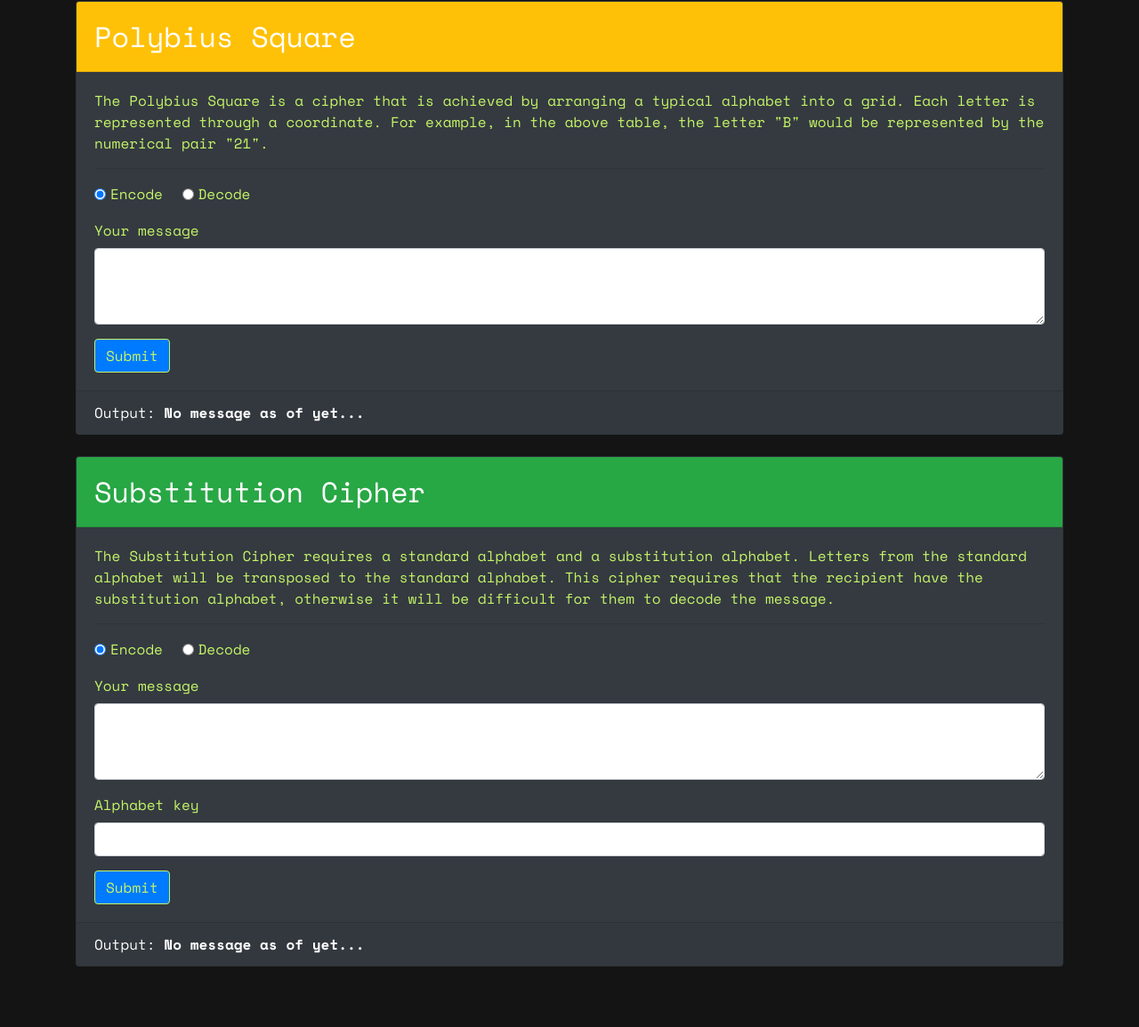
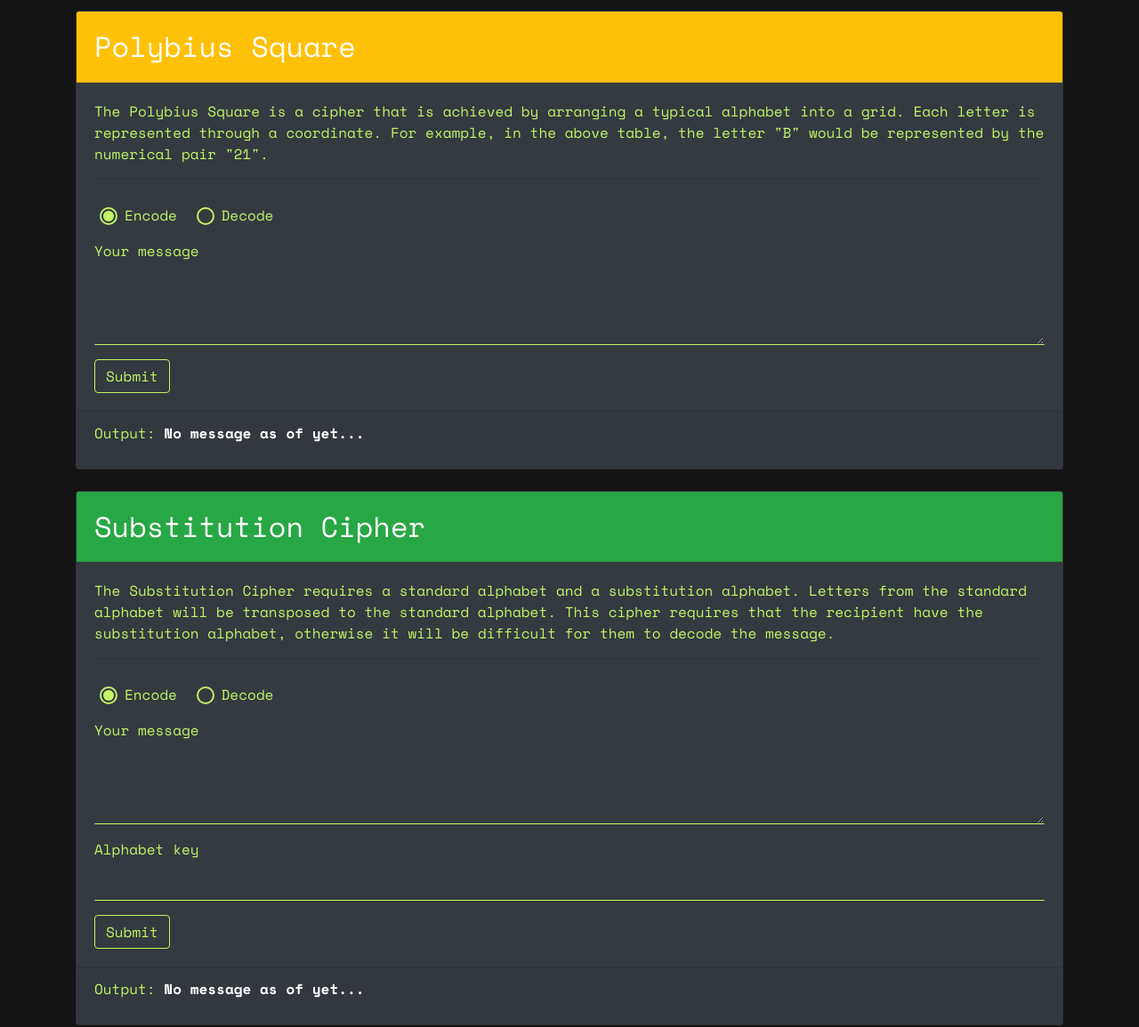
Before and after one commit to skurshner/Decoder-Ring, a website: page index.html in a window 1280 px wide. Shown: the part 789-1944 px from the top of the page at 89% size. Before the commit the page ends 1900 px from the top, so only its background shows below. Drawn offline with nearby package versions, Linux system fonts and the light colour scheme.

Commit message:
more green styling of elements

```diff
--- a/index.html
+++ b/index.html
@@ -47,9 +47,8 @@
               <hr />
               <form id="caesar">
                 <div class="form-group">
-                  <div class="form-check form-check-inline">
+                  <div class="radio-item">
                     <input
-                      class="form-check-input"
                       type="radio"
                       name="caesar-options"
                       id="caesar-options-encode"
@@ -60,9 +59,9 @@
                       >Encode</label
                     >
                   </div>
-                  <div class="form-check form-check-inline">
+                  <div class="radio-item">
                     <input
-                      class="form-check-input green-bg"
+                      class="btn-check"
                       type="radio"
                       name="caesar-options"
                       id="caesar-options-decode"
@@ -123,9 +122,8 @@
               <hr />
               <form id="polybius">
                 <div class="form-group">
-                  <div class="form-check form-check-inline">
+                  <div class="radio-item">
                     <input
-                      class="form-check-input"
                       type="radio"
                       name="polybius-options"
                       id="polybius-options-encode"
@@ -138,9 +136,8 @@
                       >Encode</label
                     >
                   </div>
-                  <div class="form-check form-check-inline">
+                  <div class="radio-item">
                     <input
-                      class="form-check-input"
                       type="radio"
                       name="polybius-options"
                       id="polybius-options-decode"
@@ -161,7 +158,7 @@
                     rows="3"
                   ></textarea>
                 </div>
-                <button class="btn btn-primary" type="submit">Submit</button>
+                <button class="btn" type="submit">Submit</button>
               </form>
             </div>
             <div
@@ -172,10 +169,10 @@
               Something went wrong! Check your input and try again.
             </div>
             <div class="card-footer">
-              Output:
-              <span class="font-weight-bold" id="polybius-output"
-                >No message as of yet...</span
-              >
+              <p>Output:
+                <span class="font-weight-bold" id="polybius-output"
+                  >No message as of yet...</span
+                ></p>
             </div>
           </div>
         </div>
@@ -199,9 +196,8 @@
               <hr />
               <form id="substitution">
                 <div class="form-group">
-                  <div class="form-check form-check-inline">
+                  <div class="radio-item">
                     <input
-                      class="form-check-input"
                       type="radio"
                       name="substitution-options"
                       id="substitution-options-encode"
@@ -214,9 +210,8 @@
                       >Encode</label
                     >
                   </div>
-                  <div class="form-check form-check-inline">
+                  <div class="radio-item">
                     <input
-                      class="form-check-input"
                       type="radio"
                       name="substitution-options"
                       id="substitution-options-decode"
@@ -246,7 +241,7 @@
                     maxlength="26"
                   />
                 </div>
-                <button class="btn btn-primary" type="submit">Submit</button>
+                <button class="btn" type="submit">Submit</button>
               </form>
             </div>
             <div
@@ -257,10 +252,10 @@
               Something went wrong! Check your input and alphabet key.
             </div>
             <div class="card-footer">
-              Output:
+             <p>Output:
               <span class="font-weight-bold" id="substitution-output"
                 >No message as of yet...</span
-              >
+              ></p>
             </div>
           </div>
         </div>
--- a/styles.css
+++ b/styles.css
@@ -1,3 +1,7 @@
+:root {
+  --green: #c5f467;
+}
+
 body {
   background-color: #141414;
   font-family: "Space Mono", monospace;
@@ -10,23 +14,75 @@ body {
 
 p,
 label {
-  color: #c5f467;
+  color: var(--green);
 }
 
 .btn {
-  color: #c5f467;
-  border: 1px solid #c5f467;
+  color: var(--green);
+  border: 1px solid var(--green);
 }
 
 .btn:hover {
-  background-color: #c5f467;
+  background-color: var(--green);
   color: #343a40;
-}
-
-.form-check-input::after {
-  background-color: #c5f467;
 }
 
 span {
   color: #ffffff;
 }
+
+.radio-item {
+  display: inline-block;
+  position: relative;
+  padding: 0 6px;
+  margin: 10px 0 0;
+}
+
+.radio-item input[type="radio"] {
+  display: none;
+}
+
+.radio-item label {
+  color: var(--green);
+  font-weight: normal;
+}
+
+.radio-item label:before {
+  content: " ";
+  display: inline-block;
+  position: relative;
+  top: 5px;
+  margin: 0 8px 0 0;
+  width: 20px;
+  height: 20px;
+  border-radius: 11px;
+  border: 2px solid var(--green);
+  background-color: transparent;
+}
+
+.radio-item input[type="radio"]:checked + label:after {
+  border-radius: 11px;
+  width: 12px;
+  height: 12px;
+  position: absolute;
+  top: 9px;
+  left: 10px;
+  content: " ";
+  display: block;
+  background: var(--green);
+}
+
+.form-control {
+  background-color: transparent;
+  border: 1px solid transparent;
+  border-bottom: 1px solid var(--green);
+  border-radius: 0px;
+}
+
+.form-control:focus {
+  background-color: transparent;
+  border-color: transparent;
+  box-shadow: none;
+  border-bottom: 1px solid var(--green);
+  color: var(--green);
+}
```
